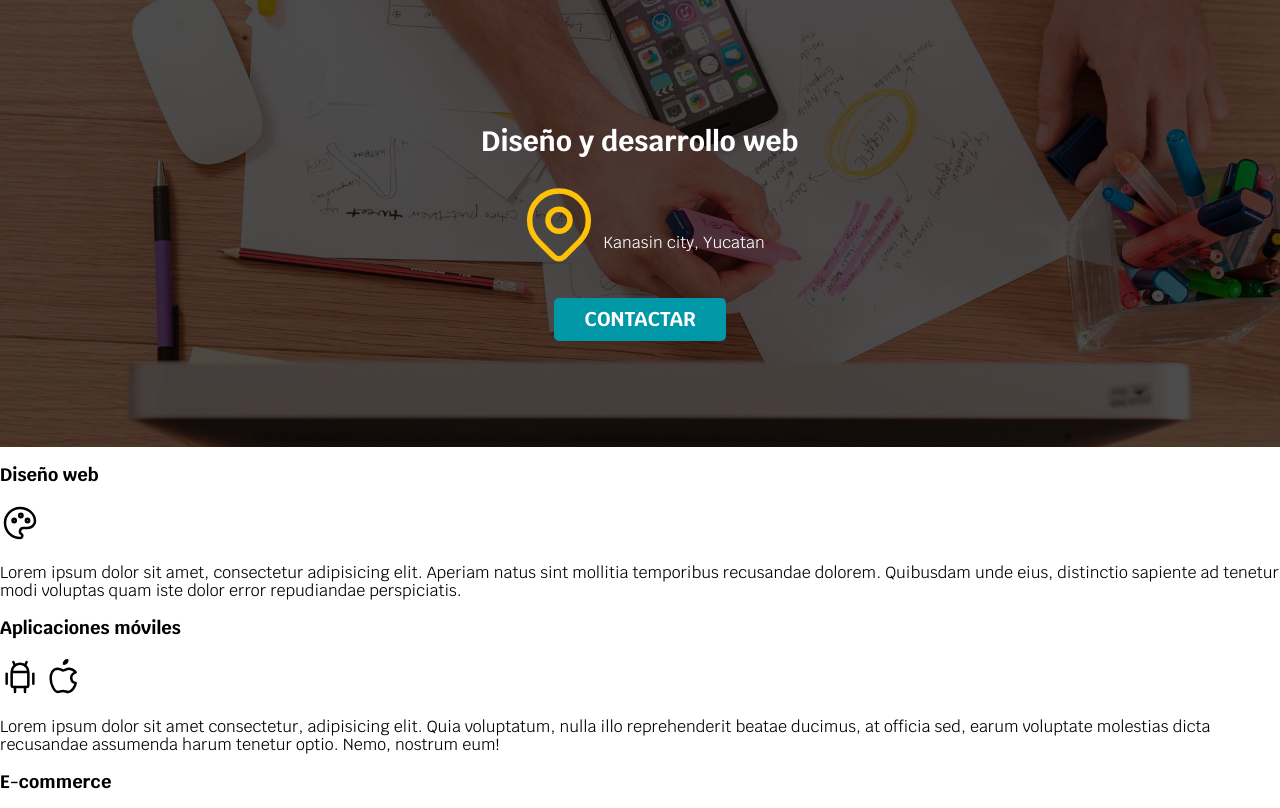
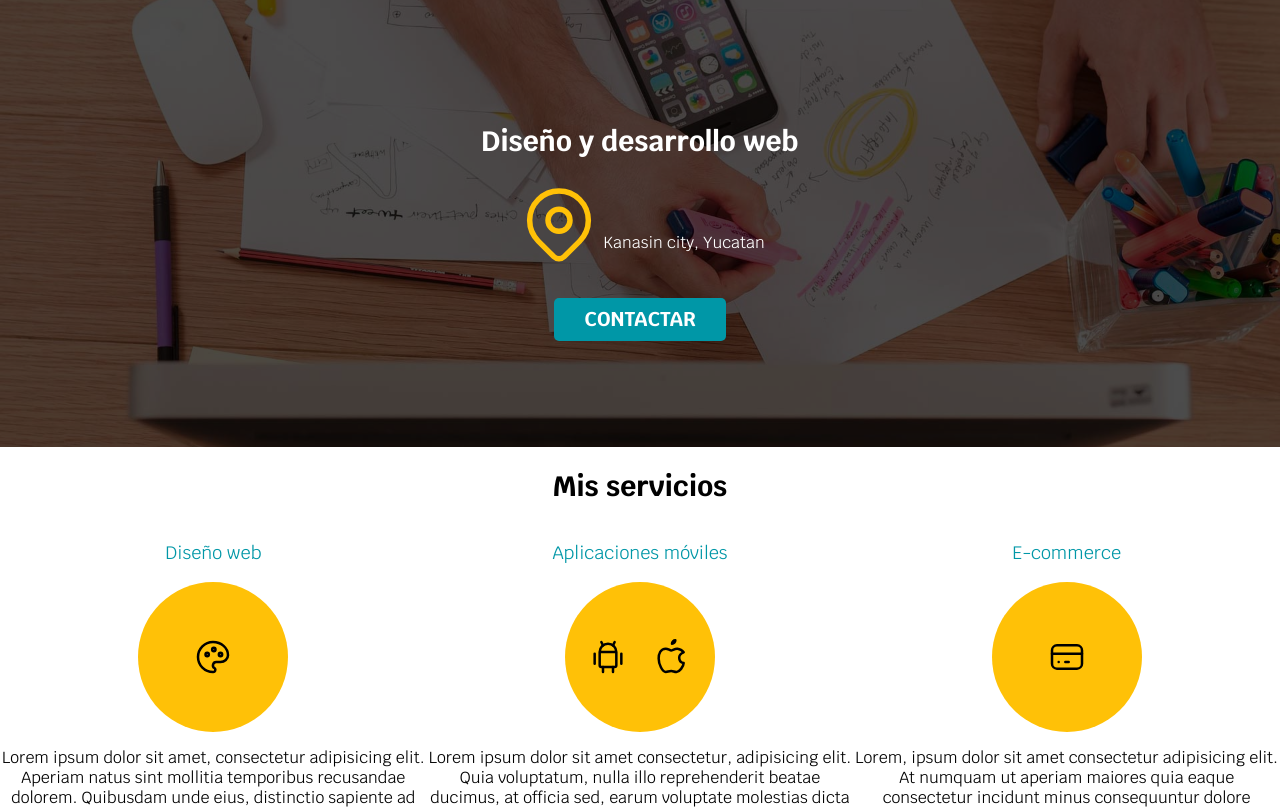
Before and after one commit to Liomax28/PROGRAMACION, a plain HTML site: page index.html in a window 1280 px wide. Shown: the part 141-949 px from the top of the page. Drawn offline with Linux system fonts and the light colour scheme.

Commit message:
MyServiceSectionFinished

```diff
--- a/index.html
+++ b/index.html
@@ -42,38 +42,46 @@
     </section>
 
     <main>
-        <section>
+        <h2>Mis servicios</h2>
+        <div class="servicios">
+        <section class="servicio">
         <h3>Diseño web</h3>
-        <svg xmlns="http://www.w3.org/2000/svg" viewBox="0 0 24 24" fill="none" stroke="#000000" stroke-linecap="round" stroke-linejoin="round" width="40" height="40" stroke-width="1.5">
+        <div class="iconos">
+            <svg xmlns="http://www.w3.org/2000/svg" viewBox="0 0 24 24" fill="none" stroke="#000000" stroke-linecap="round" stroke-linejoin="round" width="40" height="40" stroke-width="1.5">
             <path d="M12 21a9 9 0 0 1 0 -18c4.97 0 9 3.582 9 8c0 1.06 -.474 2.078 -1.318 2.828c-.844 .75 -1.989 1.172 -3.182 1.172h-2.5a2 2 0 0 0 -1 3.75a1.3 1.3 0 0 1 -1 2.25"></path>
             <path d="M8.5 10.5m-1 0a1 1 0 1 0 2 0a1 1 0 1 0 -2 0"></path>
             <path d="M12.5 7.5m-1 0a1 1 0 1 0 2 0a1 1 0 1 0 -2 0"></path>
             <path d="M16.5 10.5m-1 0a1 1 0 1 0 2 0a1 1 0 1 0 -2 0"></path>
-          </svg>
+            </svg>
+        </div> <!--Cierre de mi div.iconos-->
             <p>Lorem ipsum dolor sit amet, consectetur adipisicing elit. Aperiam natus sint mollitia temporibus recusandae dolorem. Quibusdam unde eius, distinctio sapiente ad tenetur modi voluptas quam iste dolor error repudiandae perspiciatis.</p>
         </section>
 
-        <section>
+        <section class="servicio">
             <h3>Aplicaciones móviles</h3>
+            <div class="iconos">
             <svg xmlns="http://www.w3.org/2000/svg" viewBox="0 0 24 24" fill="none" stroke="#000000" stroke-linecap="round" stroke-linejoin="round" width="40" height="40" stroke-width="1.5"> <path d="M4 10l0 6"></path> <path d="M20 10l0 6"></path> <path d="M7 9h10v8a1 1 0 0 1 -1 1h-8a1 1 0 0 1 -1 -1v-8a5 5 0 0 1 10 0"></path> <path d="M8 3l1 2"></path> <path d="M16 3l-1 2"></path> <path d="M9 18l0 3"></path> <path d="M15 18l0 3"></path> </svg>
             <svg xmlns="http://www.w3.org/2000/svg" viewBox="0 0 24 24" fill="none" stroke="currentColor" stroke-linecap="round" stroke-linejoin="round" width="40" height="40" stroke-width="1.5">
                 <path d="M8.286 7.008c-3.216 0 -4.286 3.23 -4.286 5.92c0 3.229 2.143 8.072 4.286 8.072c1.165 -.05 1.799 -.538 3.214 -.538c1.406 0 1.607 .538 3.214 .538s4.286 -3.229 4.286 -5.381c-.03 -.011 -2.649 -.434 -2.679 -3.23c-.02 -2.335 2.589 -3.179 2.679 -3.228c-1.096 -1.606 -3.162 -2.113 -3.75 -2.153c-1.535 -.12 -3.032 1.077 -3.75 1.077c-.729 0 -2.036 -1.077 -3.214 -1.077z"></path>
                 <path d="M12 4a2 2 0 0 0 2 -2a2 2 0 0 0 -2 2"></path>
               </svg>
+            </div> <!--Cierre de mi div.iconos-->
             <p>Lorem ipsum dolor sit amet consectetur, adipisicing elit. Quia voluptatum, nulla illo reprehenderit beatae ducimus, at officia sed, earum voluptate molestias dicta recusandae assumenda harum tenetur optio. Nemo, nostrum eum!</p>
         </section>
 
-        <section>
+        <section class="servicio">
             <h3>E-commerce</h3>
+            <div class="iconos">
             <svg xmlns="http://www.w3.org/2000/svg" viewBox="0 0 24 24" fill="none" stroke="currentColor" stroke-linecap="round" stroke-linejoin="round" width="40" height="40" stroke-width="1.5">
                 <path d="M3 5m0 3a3 3 0 0 1 3 -3h12a3 3 0 0 1 3 3v8a3 3 0 0 1 -3 3h-12a3 3 0 0 1 -3 -3z"></path>
                 <path d="M3 10l18 0"></path>
                 <path d="M7 15l.01 0"></path>
                 <path d="M11 15l2 0"></path>
               </svg>
+            </div> <!--Cierre de mi div.iconos-->
             <p>Lorem, ipsum dolor sit amet consectetur adipisicing elit. At numquam ut aperiam maiores quia eaque consectetur incidunt minus consequuntur dolore veritatis, reprehenderit, eveniet libero. Excepturi iste autem aut veritatis id?</p>
         </section>
-
+        </div> <!--Cierre de mi div.servicios-->
     </main>
 
     <section>
--- a/styles CSS/styles.css
+++ b/styles CSS/styles.css
@@ -153,10 +153,50 @@ body{
 
 }
 
-/**/
 @media(min-width: 768px) {
     .btn{
         width: auto;
     }
 
 }
+
+@media(min-width: 768px) {
+    .servicios{
+        display: grid;
+        /*Define el area de las columnas*/
+        /*grid-template-columns: 1fr 1fr 1fr;*/
+        /*grid-template-columns:  33.3% 33.3% 33.3%; por porcentaje*/
+        /*repite 3 veces el fr*/
+        grid-template-columns: repeat(3, 1fr);
+    }
+
+}
+
+.servicio{
+    display: flex;
+    flex-direction: column;
+    align-items: center;
+}
+
+.servicio h3{
+    color: var(--secundario);
+    font-weight: normal;
+}
+
+.servicio p{
+    /*Interlineado*/
+    line-height: 2rem;
+    text-align: center;
+}
+
+.servicio .iconos{
+    height: 15rem;
+    width: 15rem;
+    background-color: var(--primario);
+    border-radius: 100%;
+    display: flex;
+    /**/
+    justify-content: space-evenly;
+    align-items: center;
+
+}
```
